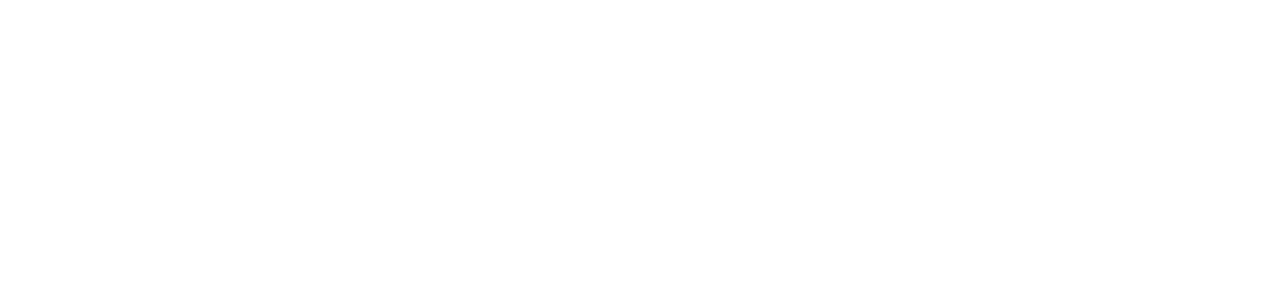
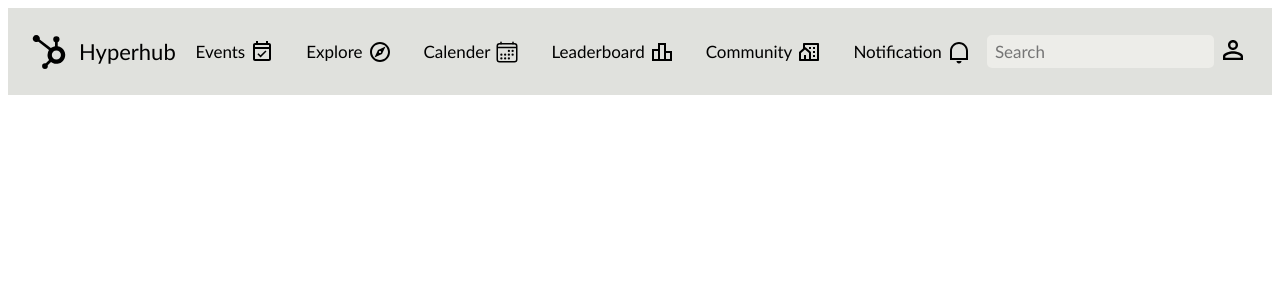
Before and after one commit to GuruDev20/Hyperhub-Event_Community_Hub, a React (Vite) app in the folder client/: page / in a window 1280 px wide. Before the commit this address had no page. Shown: the top 300 px of the page. Built offline with nearby package versions, Linux system fonts and the light colour scheme.

Commit message:
updated navbar

```diff
--- a/client/src/Components/App.tsx
+++ b/client/src/Components/App.tsx
@@ -1,9 +1,15 @@
 import {Routes,Route} from 'react-router-dom'
 import Login from '../Pages/Login'
+import Register from '../Pages/Register'
+import NotFound from '../Pages/NotFound'
+import Welcome from '../Pages/Welcome'
 export default function App() {
     return (
         <Routes>
-            <Route path="/login" element={<Login />}/>
+            <Route path="/" element={<Welcome />}/>
+            <Route path='/login' element={<Login/>}/>
+            <Route path='/register' element={<Register/>}/>
+            <Route path='/notfound' element={<NotFound/>}/>
         </Routes>
     )
 }
--- /dev/null
+++ b/client/src/Components/Navbar.tsx
@@ -0,0 +1,50 @@
+import React from 'react'
+import { SiHubspot } from "react-icons/si";
+import { IoCalendarOutline } from "react-icons/io5";
+import { MdOutlineEventAvailable } from "react-icons/md";
+import { MdOutlineExplore } from "react-icons/md";
+import { MdOutlineLeaderboard } from "react-icons/md";
+import { RiCommunityLine } from "react-icons/ri";
+import { RiNotificationLine } from "react-icons/ri";
+import { MdOutlinePersonOutline } from "react-icons/md";
+import '../Styles/Navbar.css'
+export default function Navbar() {
+    const logIn=false;
+    return (
+        <div className="navbar-head">
+            <div className="nav-left">
+                <SiHubspot size={34} className='logo'/>
+                <p className='logo-name'>Hyperhub</p>
+            </div>
+            <div className="nav-middle">
+                <div className="event">Events<MdOutlineEventAvailable size={24} className='nav-logo'/></div>
+                <div className="explore">Explore<MdOutlineExplore size={24} className='nav-logo'/></div>
+                <div className="my-event">Calender<IoCalendarOutline size={24} className='nav-logo'/></div>
+                <div className="leaderboard">Leaderboard<MdOutlineLeaderboard size={24} className='nav-logo'/></div>
+                <div className="community">Community<RiCommunityLine size={24} className='nav-logo'/></div>
+                <div className="notification">Notification<RiNotificationLine size={24} className='nav-logo'/></div>
+                <div className="search-bar">
+                    <input type="search" className="search-bar" title='Search' placeholder='Search'/>
+                </div>
+            </div>
+            <div className="nav-right">
+                {
+                    logIn?(
+                        <>
+                            <div className="nav-right-login">
+                                <button className="login">Login</button>
+                            </div>
+                            <div className="nav-right-register">
+                                <button className="register">Register</button>
+                            </div>
+                        </>
+                    ):(
+                        <div className="user-profile">
+                            <MdOutlinePersonOutline  size={30}/>
+                        </div>
+                    )
+                }
+            </div>
+        </div>
+    )
+}
--- /dev/null
+++ b/client/src/Pages/Home.tsx
@@ -0,0 +1,19 @@
+import React from 'react'
+import Navbar from '../Components/Navbar'
+export default function Home() {
+    return(
+        <div className="home-header">
+            <div className="header-navbar">
+                <Navbar/>
+            </div>
+            <div className="home-body">
+                <div className="home-body-left">
+                    <div className="logo"></div>
+                </div>
+                <div className="home-body-right">
+                    <div className="description"></div>
+                </div>
+            </div>
+        </div>
+    )
+}
--- /dev/null
+++ b/client/src/Pages/NotFound.tsx
@@ -0,0 +1,6 @@
+import React from 'react'
+export default function NotFound() {
+    return (
+        <div>NotFound</div>
+    )
+}
--- /dev/null
+++ b/client/src/Pages/Register.tsx
@@ -0,0 +1,6 @@
+import React from 'react'
+export default function Register() {
+    return (
+      <div>Register</div>
+    )
+}
--- /dev/null
+++ b/client/src/Pages/Welcome.tsx
@@ -0,0 +1,9 @@
+import React from 'react'
+import Home from './Home'
+export default function Welcome() {
+    return (
+        <div>
+            <Home/>
+        </div>
+    )
+}
--- /dev/null
+++ b/client/src/Styles/Navbar.css
@@ -0,0 +1,83 @@
+.navbar-head{
+    display: flex;
+    justify-content: space-between;
+    align-items: center;
+    padding: 0.5rem;
+    background-color: #e0e1dd;
+    flex-direction: row;
+}
+.nav-left{
+    display: flex;
+    justify-content: space-between;
+    align-items: center;
+    flex-direction: row;
+}
+.nav-middle{
+    display: flex;
+    justify-content: space-between;
+    align-items: center;
+    flex-direction: row;
+}
+.logo-name{
+    padding-left: 13px;
+    font-size: 22px;
+    font-family: 'Gill Sans', 'Gill Sans MT', Calibri, 'Trebuchet MS', sans-serif;
+}
+.event,.explore,.my-event,.leaderboard,.community,.notification{
+    display: flex;
+    justify-content: space-between;
+    align-items: center;
+    padding: 1rem;
+    font-size: 17px;
+    font-family: 'Gill Sans', 'Gill Sans MT', Calibri, 'Trebuchet MS', sans-serif;
+}
+.nav-logo{
+    margin-left: 5px;
+}
+.nav-right{
+    display: flex;
+    justify-content: space-between;
+    align-items: center;
+    flex-direction: row;
+}
+.nav-right-login,.nav-right-register{
+    margin-right: 1em;
+}
+.login,.register{
+    padding: 0.6rem;
+    font-size: 17px;
+    font-family: 'Gill Sans', 'Gill Sans MT', Calibri, 'Trebuchet MS', sans-serif;
+    background-color: #f4f1de;
+    cursor: pointer;
+    border-radius: 5px;
+    border: 0.5px solid #ede7e3;
+}
+.login{
+    padding-left: 1em;
+    padding-right: 1em;
+}
+.logo{
+    padding-left: 1em;
+}
+.search-bar{
+    padding: 0.2rem;
+    border-radius: 5px;
+    background-color: #edede9;
+    border: none;
+    width: 13em;
+    font-size: 17px;
+    font-family: 'Gill Sans', 'Gill Sans MT', Calibri, 'Trebuchet MS', sans-serif;
+}
+.search-bar:focus{
+    border: none;
+    outline: none;
+}
+.search-bar::placeholder{
+    padding-left: 0.1em;
+}
+.login:hover,.register:hover{
+    background-color: #faedcd;
+}
+.user-profile{
+    margin-right: 1em;
+}
```
Also changed, not shown: 2 other files (tests, documents, lock files or other folders).
